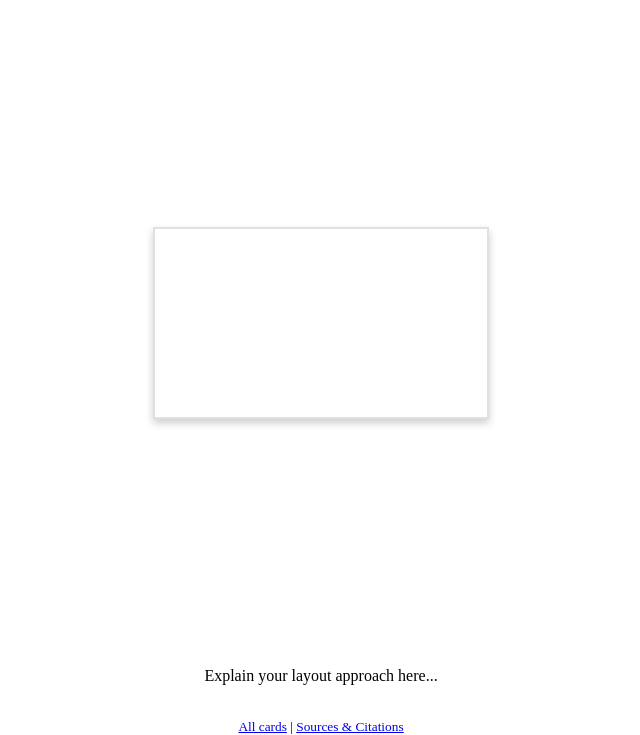
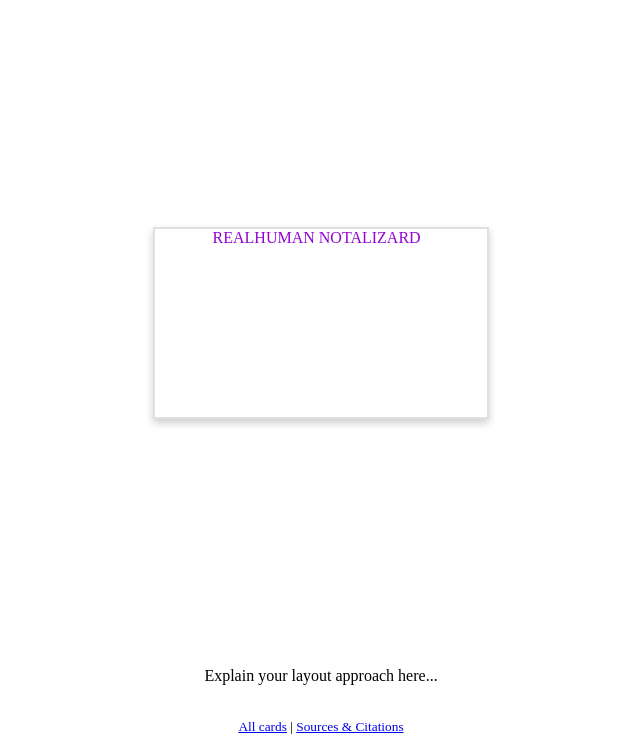
Before and after one commit to IACS-26-27/web-design-1-business-card-irl-lizardperson, a website: page box.html in a window 1280 px wide. Shown: the part 65-800 px from the top of the page, without its empty margins (319-959 px from the left). Drawn offline with Linux system fonts and the light colour scheme.

Commit message:
AAAUUUUUGHGHHHHHHHHHHHHHHHH WEBSITE ISNBT WORKING

```diff
--- a/box.css
+++ b/box.css
@@ -23,8 +23,8 @@ h6 {
 /* Your box model card styles go here!
  * Layout with margin, padding, border, width, and height only
  * (no flexbox or grid). */
-.card h1 {
+.card p {
   /* Demo style -- remove me and write your own */
-  color: red;
-  margin-left: 1.5in;
+  color: rgb(147, 4, 209);
+  margin-left: 0.6in;
 }
--- a/box.html
+++ b/box.html
@@ -15,6 +15,7 @@
     <div class="card landscape">
       <div class="card-front">
         <!-- Front of card here -->
+        <p>REALHUMAN NOTALIZARD</p>
       </div>
       <div class="card-back">
         <!-- Back of card here -->
```
